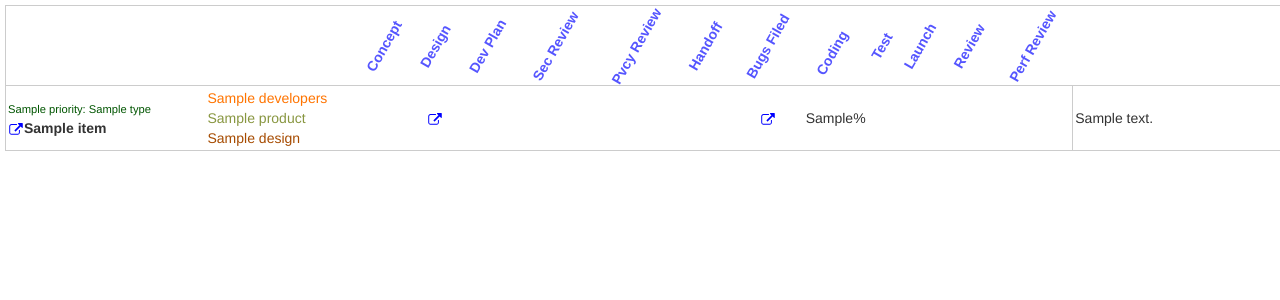
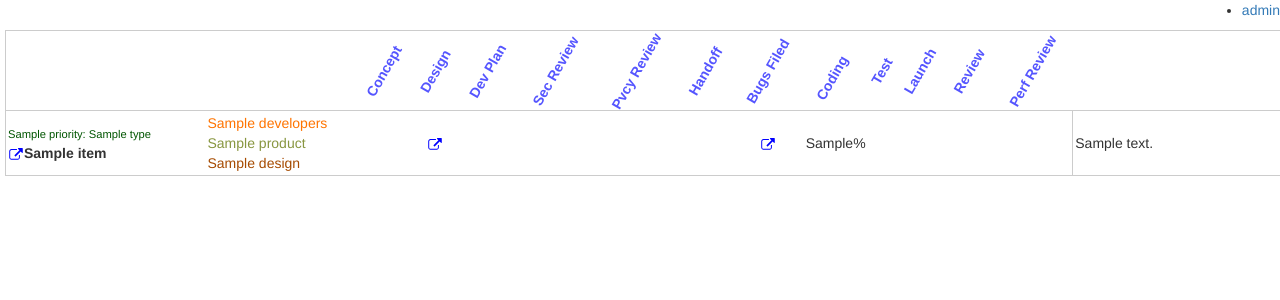
Before and after one commit to clouserw/jugband, a Flask app: template templates/home.html in a window 1280 px wide; the page is wider, and only the part inside the window is pictured. Shown: the top 300 px of that part. Run offline with Flask 2, Linux system fonts and the light colour scheme; the template is opened without the code that fills it: most values are stand-ins (such as "Sample title", 1, 10 or a date in 2020); some libraries are stand-ins or nearby versions.

Commit message:
minor changes

```diff
--- a/static/jugband.css
+++ b/static/jugband.css
@@ -61,6 +61,10 @@ tr:hover {
     content: "n/a";
 }
 
+.nav {
+    float: right;
+}
+
 .no {
     color: #fcc;
     font-size: 1.5em;
--- a/templates/home.html
+++ b/templates/home.html
@@ -54,7 +54,7 @@
           <td class="{{ item['b_code'] }}">{% if item['dev_complete'] %}<span>{{ item['dev_complete'] }}%</span>{% endif %}</td>
           <td class="{{ item['b_test'] }}"></td>
           <td class="{{ item['b_launch'] }}"></td>
-          <td class="{{ item['b_postpartum'] }}"></td>
+          <td class="{{ item['b_review'] }}"></td>
           <td class="{{ item['b_perfreview'] }}"></td>
           <td class="note">{{ item['notes']|safe }}</td>
         </tr>
--- a/templates/layout.html
+++ b/templates/layout.html
@@ -9,6 +9,13 @@
   <link href="/static/jugband.css" rel="stylesheet">
 </head>
 <body>
+  {% block nav %}
+    <div class="nav">
+      <ul>
+        <li><a href="?extrasauce=1">admin</a></li>
+      </ul>
+    </div>
+  {% endblock nav %}
   {% block body %}
   {% endblock body %}
 </body>
```
